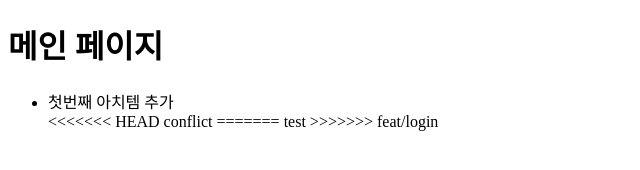
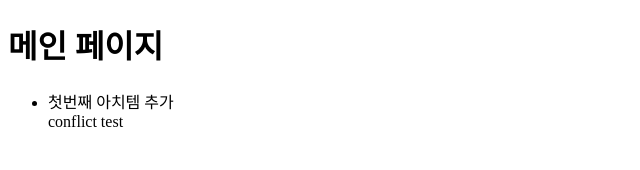
Before and after one commit to SeHyungKim/MyApp, a plain HTML site: page index.html in a window 1280 px wide. Shown: the whole page, without its empty margins (0-640 px from the left). Drawn offline with Linux system fonts and the light colour scheme.

Commit message:
td merge

```diff
--- a/index.html
+++ b/index.html
@@ -10,11 +10,8 @@
     <h1>메인 페이지</h1>
     <ul>
         <li>첫번째 아치템 추가</li>
-<<<<<<< HEAD
         <td>conflict</td>
-=======
         <td>test</td>
->>>>>>> feat/login
     </ul>
 </body>
 </html>
```
